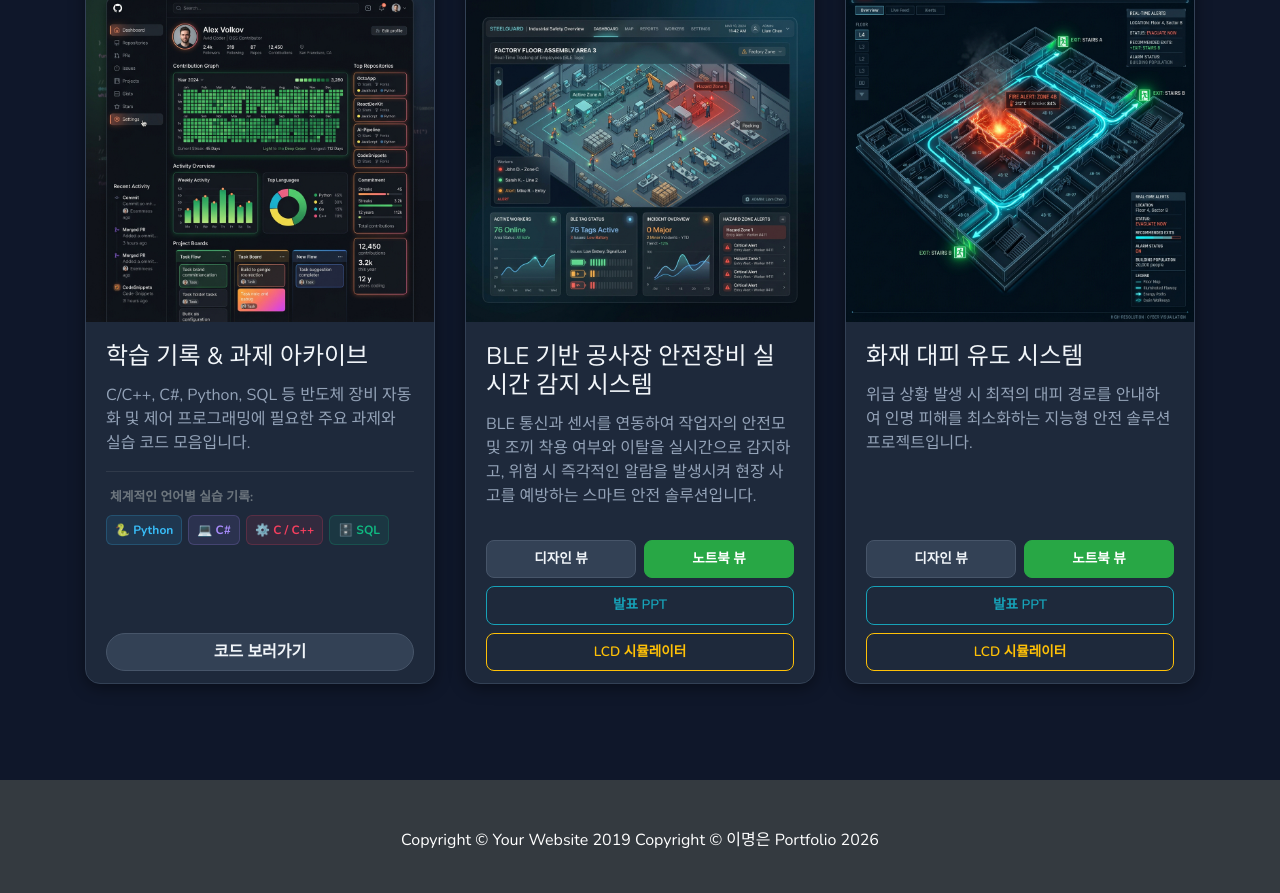
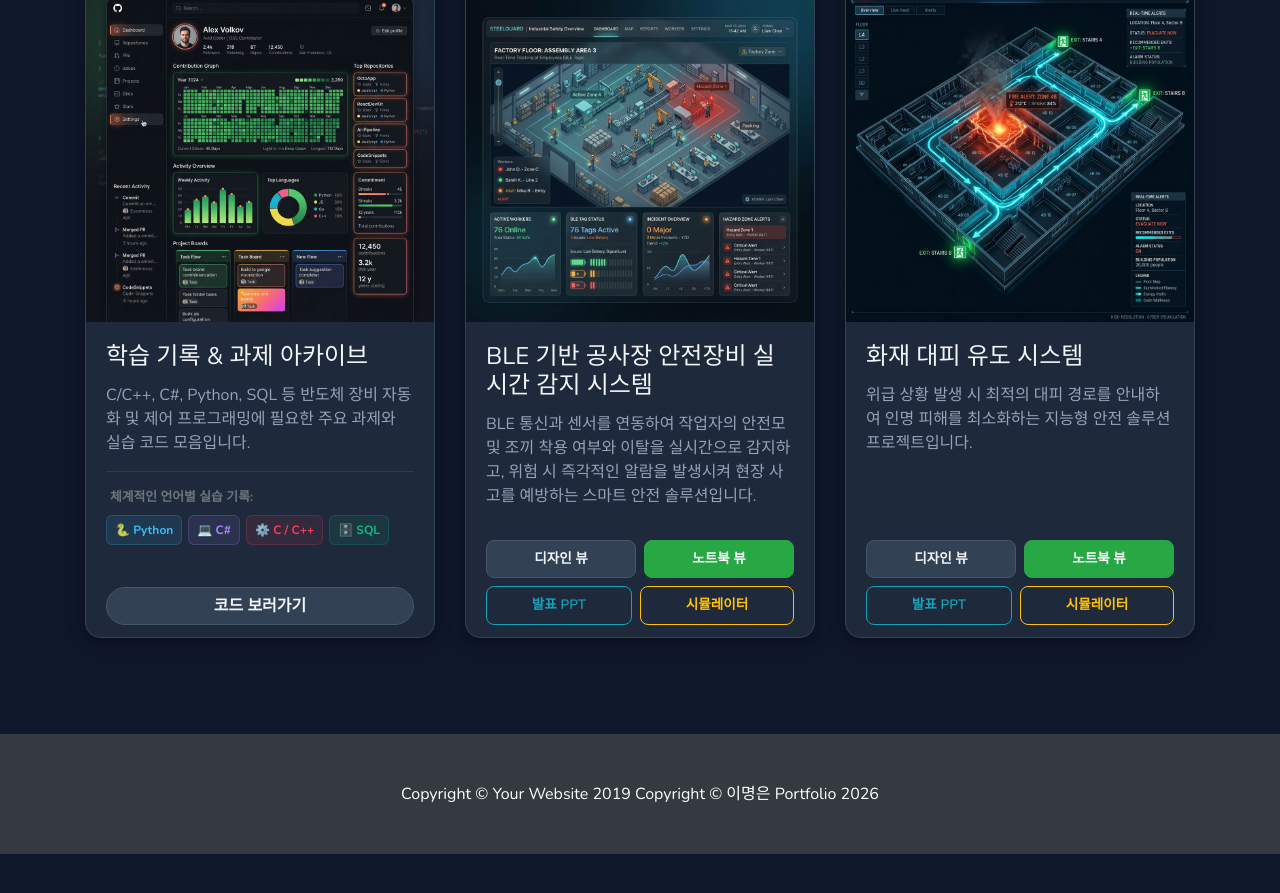
Before and after one commit to lee-myeong-eun/lee-myeong-eun.github.io, a Jekyll site: the page built from index.html, in a window 1280 px wide and 900 px high, scrolled down 837 px. Shown: the top 893 px of the window. Built offline with Jekyll 4.4.1, drawn with Linux system fonts in a browser that asks for light colours; after the commit the page ends 1691 px from its top, so only the background shows below that.

Commit message:
Update project card button layout to 2x2 grid

```diff
--- a/index.html
+++ b/index.html
@@ -75,8 +75,10 @@ layout: default
           <a href="{{ site.baseurl }}/projects/ble-safety/" class="btn btn-primary flex-grow-1" style="font-size: 0.85rem; border-radius: 8px !important; padding: 8px 12px;">디자인 뷰</a>
           <a href="{{ site.baseurl }}/projects/ble-notebook/" class="btn btn-success flex-grow-1" style="font-size: 0.85rem; border-radius: 8px !important; padding: 8px 12px;">노트북 뷰</a>
         </div>
-        <button type="button" class="btn btn-outline-info w-100" data-toggle="modal" data-target="#blePptModal" style="border-radius: 8px !important; font-size: 0.85rem; padding: 8px 12px;"><i class="fa fa-file-powerpoint-o"></i> 발표 PPT</button>
-        <a href="{{ site.baseurl }}/ezsafe-simulator/" target="_blank" class="btn btn-outline-warning w-100" style="border-radius: 8px !important; font-size: 0.85rem; padding: 8px 12px;"><i class="fa fa-desktop"></i> LCD 시뮬레이터</a>
+        <div class="d-flex" style="gap: 8px;">
+          <button type="button" class="btn btn-outline-info flex-grow-1" data-toggle="modal" data-target="#blePptModal" style="border-radius: 8px !important; font-size: 0.85rem; padding: 8px 12px;"><i class="fa fa-file-powerpoint-o"></i> 발표 PPT</button>
+          <a href="{{ site.baseurl }}/ezsafe-simulator/" target="_blank" class="btn btn-outline-warning flex-grow-1" style="border-radius: 8px !important; font-size: 0.85rem; padding: 8px 12px;"><i class="fa fa-desktop"></i> 시뮬레이터</a>
+        </div>
       </div>
     </div>
   </div>
@@ -98,8 +100,10 @@ layout: default
           <a href="{{ site.baseurl }}/projects/fire-evac-safety/" class="btn btn-primary flex-grow-1" style="font-size: 0.85rem; border-radius: 8px !important; padding: 8px 12px;">디자인 뷰</a>
           <a href="{{ site.baseurl }}/projects/fire-evac-notebook/" class="btn btn-success flex-grow-1" style="font-size: 0.85rem; border-radius: 8px !important; padding: 8px 12px;">노트북 뷰</a>
         </div>
-        <button type="button" class="btn btn-outline-info w-100" data-toggle="modal" data-target="#firePptModal" style="border-radius: 8px !important; font-size: 0.85rem; padding: 8px 12px;"><i class="fa fa-file-powerpoint-o"></i> 발표 PPT</button>
-        <a href="{{ site.baseurl }}/fire-simulator/" target="_blank" class="btn btn-outline-warning w-100" style="border-radius: 8px !important; font-size: 0.85rem; padding: 8px 12px;"><i class="fa fa-desktop"></i> LCD 시뮬레이터</a>
+        <div class="d-flex" style="gap: 8px;">
+          <button type="button" class="btn btn-outline-info flex-grow-1" data-toggle="modal" data-target="#firePptModal" style="border-radius: 8px !important; font-size: 0.85rem; padding: 8px 12px;"><i class="fa fa-file-powerpoint-o"></i> 발표 PPT</button>
+          <a href="{{ site.baseurl }}/fire-simulator/" target="_blank" class="btn btn-outline-warning flex-grow-1" style="border-radius: 8px !important; font-size: 0.85rem; padding: 8px 12px;"><i class="fa fa-desktop"></i> 시뮬레이터</a>
+        </div>
       </div>
     </div>
   </div>
```
